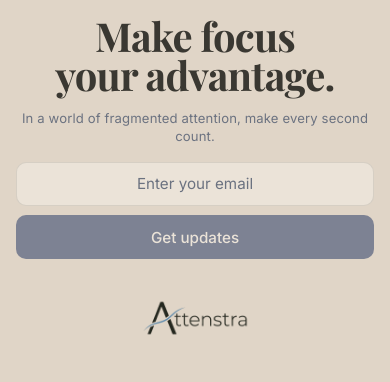
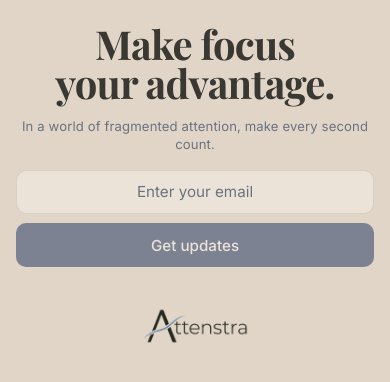
Before and after one commit to adamalthus/attenstra.ai, a React (Vite) app: page / in a window 390 px wide. Shown: the top 382 px of the page. Built offline with nearby package versions, Linux system fonts and the light colour scheme.

Commit message:
Restore more top breathing room on mobile

```diff
--- a/src/styles.css
+++ b/src/styles.css
@@ -163,7 +163,7 @@ input {
 @media (max-width: 700px) {
   .shell {
     min-height: auto;
-    padding: 18px 18px 18px;
+    padding: 26px 18px 18px;
     justify-content: space-between;
   }
 
@@ -214,7 +214,7 @@ input {
 
 @media (max-width: 420px) {
   .shell {
-    padding: 16px 16px 16px;
+    padding: 24px 16px 16px;
   }
 
   .headline-frame {
```
